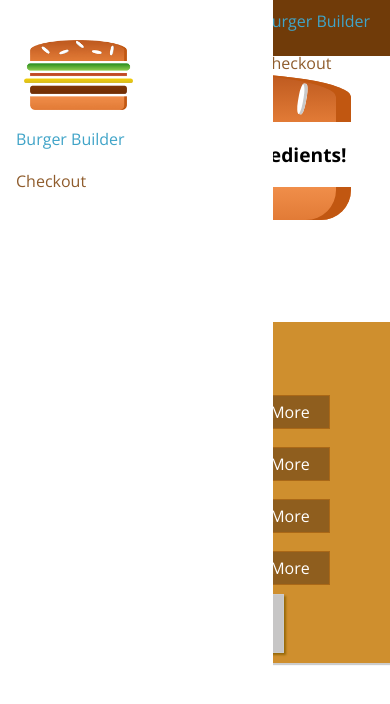
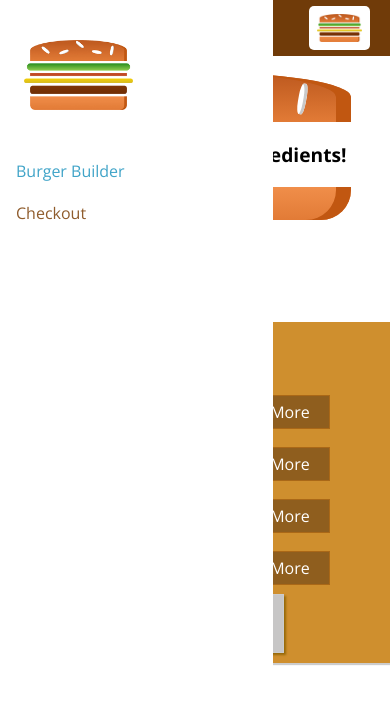
Before and after one commit to ammar4568/burger-builder-react, a React (Create React App) app: page / in a window 390 px wide. Shown: the top 704 px of the page. Built offline with nearby package versions, Linux system fonts and the light colour scheme.

Commit message:
32. More about Responsive Adjustments

```diff
--- a/src/components/Navigation/SideDrawer/SideDrawer.module.css
+++ b/src/components/Navigation/SideDrawer/SideDrawer.module.css
@@ -28,4 +28,5 @@
 
 .Logo {
     height: 11%;
+    margin-bottom: 32px;
 }
--- a/src/components/Navigation/Toolbar/Toolbar.js
+++ b/src/components/Navigation/Toolbar/Toolbar.js
@@ -10,7 +10,7 @@ const Toolbar = props => (
         <div className={classes.Logo}>
             <Logo />
         </div>
-        <nav>
+        <nav className={classes.DesktopOnly}>
             <NavigationItems />
         </nav>
     </header>
--- a/src/components/Navigation/Toolbar/Toolbar.module.css
+++ b/src/components/Navigation/Toolbar/Toolbar.module.css
@@ -20,3 +20,9 @@
 .Logo {
     height: 80%;
 }
+
+@media (max-width: 499px) {
+    .DesktopOnly {
+        display: none;
+    }
+}
```
